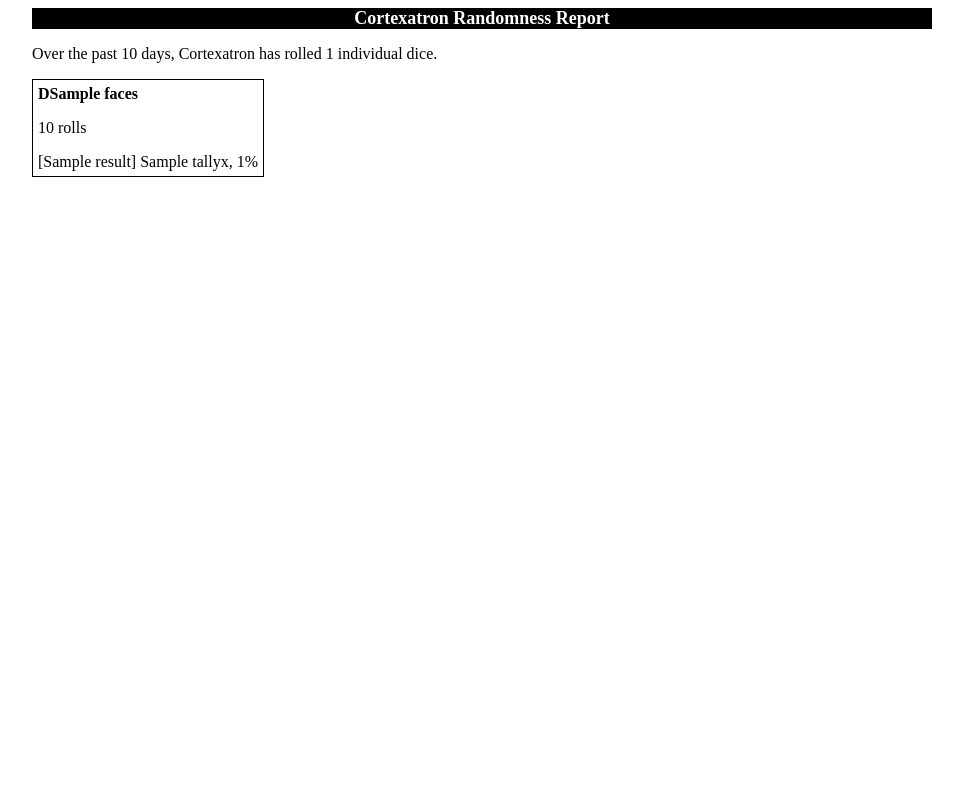
After one commit to dbisdorf/cortex-roller, a Django app: template players/templates/players/random.html in a window 1280 px wide. The commit adds this page. Shown: the whole page, without its empty margins (158-1121 px from the left). Run offline with Django 3.2, Linux system fonts and the light colour scheme; the template is opened without the code that fills it: most values are stand-ins (such as "Sample title", 1, 10 or a date in 2020).

Commit message:
Implement randomness report.

```diff
--- a/players/admin.py
+++ b/players/admin.py
@@ -1,8 +1,9 @@
 from django.contrib import admin
-from .models import Die, Message, Roll, Room
+from .models import Die, Message, Roll, Room, Tally
 
 # Register your models here.
 admin.site.register(Die)
 admin.site.register(Message)
 admin.site.register(Roll)
 admin.site.register(Room)
+admin.site.register(Tally)
--- a/players/static/players/style.css
+++ b/players/static/players/style.css
@@ -180,6 +180,16 @@ button {
 	background-image: url('d12.png');
 }
 
+.report-table {
+	display: table;
+}
+
+.report-column {
+	display: table-cell;
+	border: 1px solid;
+	padding: 5px;
+}
+
 @media (max-width: 920px) {
 	.small-bottom-box {
 		width: 45%;
--- a/players/templates/players/index.html
+++ b/players/templates/players/index.html
@@ -213,6 +213,9 @@
 		}
 
 		$('#dice-row').empty();
+		if (dice_list.length == 0) {
+			$("#dice-row").append("<br>no dice");
+		}
 		for (var i = 0; i < dice_list.length; i++) {
 			var uuid = dice_list[i].uuid;
 			var faces = dice_list[i].faces;
@@ -305,6 +308,7 @@
 
 <div class='dice-all'>
 <div class='dice-row' style="min-height:100px" id='dice-row' aria-live="polite">
+<br>no dice
 </div>
 </div>
 
--- /dev/null
+++ b/players/templates/players/random.html
@@ -0,0 +1,28 @@
+<html>
+<head>
+<title>Cortexatron Randomness Report</title>
+{% load static %}
+<link rel='stylesheet' type='text/css' href="{% static 'players/style.css' %}" />
+</head>
+
+<body>
+	<div class="big-box">
+		<h1>Cortexatron Randomness Report</h1>
+		<p>Over the past {{ period }} days, Cortexatron has rolled {{ total_rolls }} individual dice.</p>
+		<div class="report-table">
+			{% for die in dice %}
+			<div class="report-column">
+				<p><strong>D{{ die.faces }}</strong></p>
+				<p>{{ die.rolls }} rolls</p>
+				{% for tally in die.tallies %}
+				[{{ tally.result }}]
+				{{ tally.tally }}x,
+				{{ tally.percent }}%
+				<br>
+				{% endfor %}
+			</div>
+			{% endfor %}
+		</div>
+	</div>
+</body>
+</html>
--- a/players/urls.py
+++ b/players/urls.py
@@ -3,6 +3,7 @@ from . import views
 
 urlpatterns = [
         path('', views.index, name='index'),
+        path('random/', views.random_report, name='random'),
         path('<str:room_name>/', views.index, name='index'),
         path('<str:room_name>/ajax/', views.ajax, name='ajax'),
         path('rolls/<uuid:roll_id>/', views.rolls, name='rolls')
```
Also changed, not shown: players/models.py (+9 -5 lines), players/views.py (+39 -3 lines), players/migrations/0008_tally.py (added).
